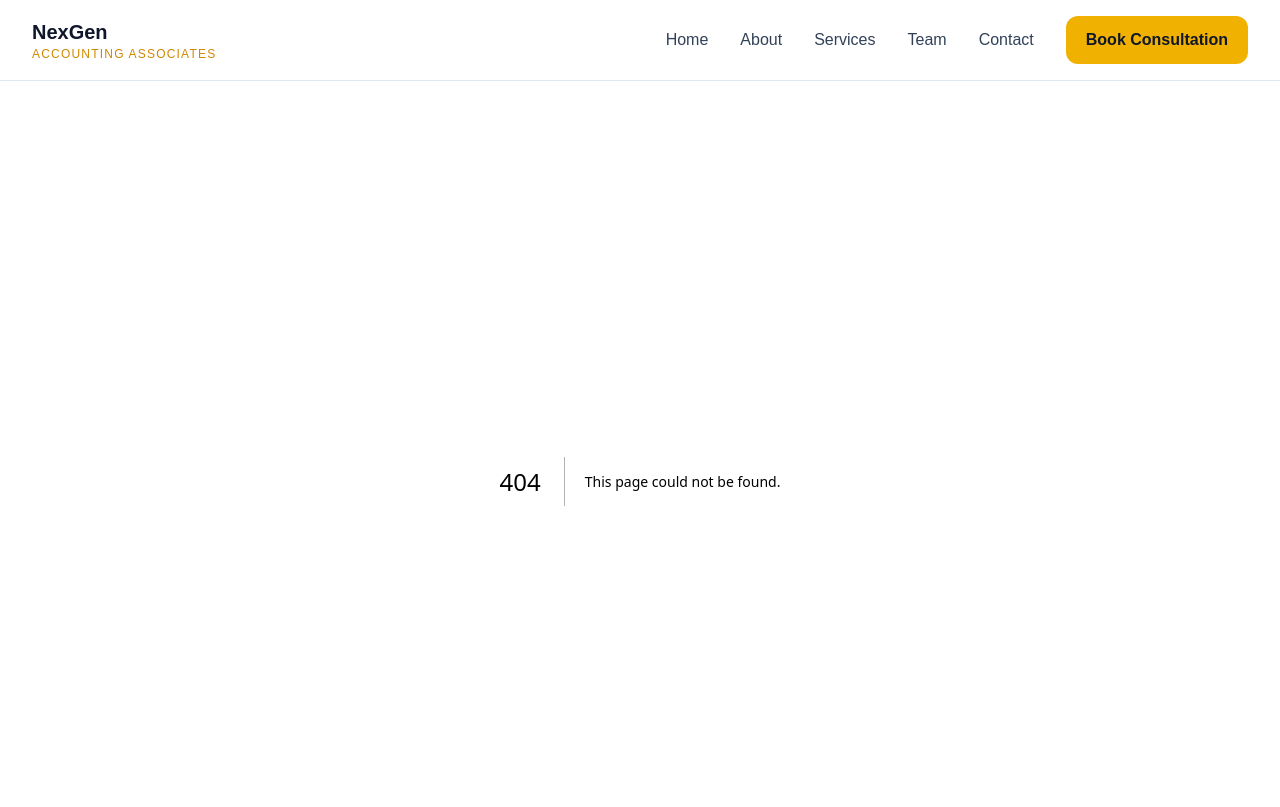
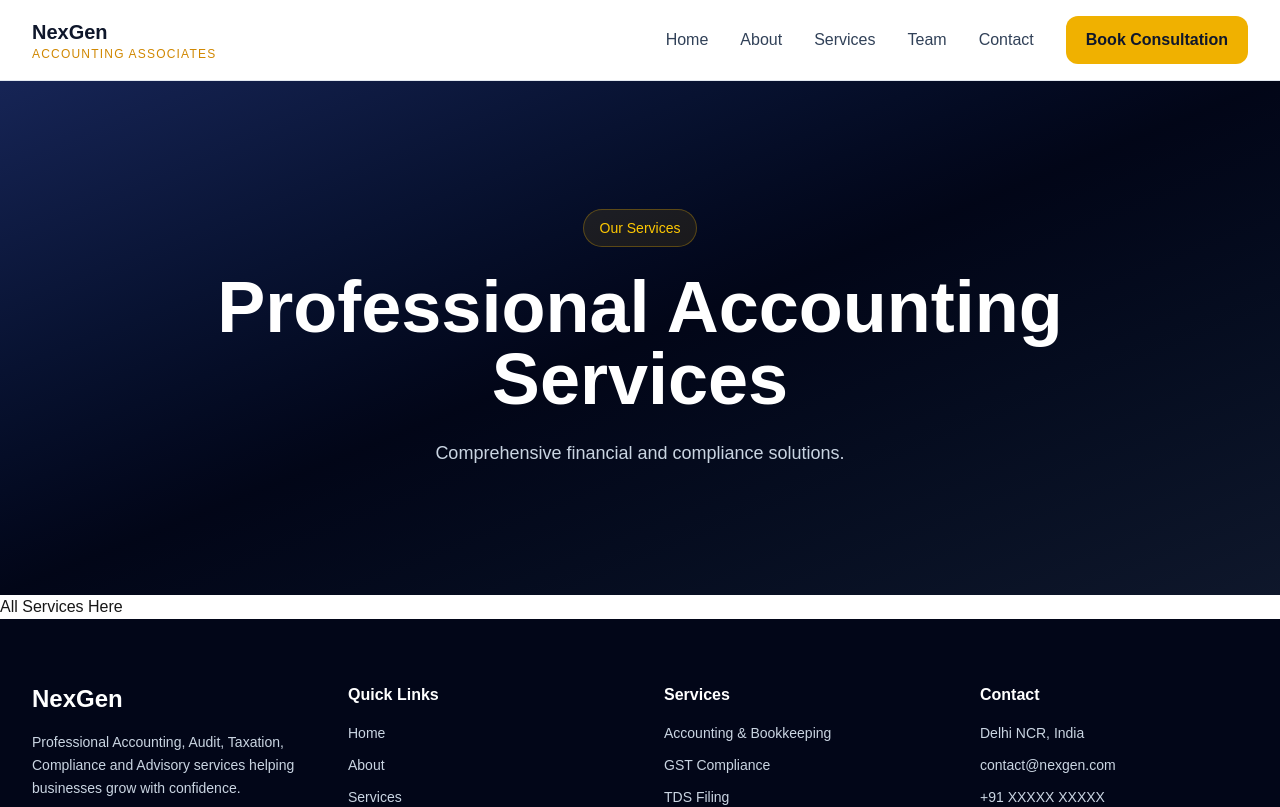
Before and after one commit to manavpal-dev/NexGen, a Next.js app: page /services in a window 1280 px wide. Before the commit this address had no page. Shown: the top 807 px of the page. Built offline with nearby package versions, Linux system fonts and the light colour scheme.

Commit message:
feat: add ContactCTA, PageHero, and ServiceGrid components; create about, contact, and services pages

```diff
--- a/src/app/page.tsx
+++ b/src/app/page.tsx
@@ -1,4 +1,11 @@
+export const metadata = {
+  title: "NexGen Accounting Associates",
+  description:
+    "Professional accounting, taxation, audit, compliance and advisory services for businesses across India.",
+};
+
 import About from "@/components/home/About";
+import ContactCTA from "@/components/home/ContactCTA";
 import Hero from "@/components/home/Hero";
 import Services from "@/components/home/Services";
 import Team from "@/components/home/Team";
@@ -12,6 +19,7 @@ export default function Home() {
       <Services />
       <WhyChooseUs />
       <Team />
+      <ContactCTA />
     </main>
   );
 }
--- /dev/null
+++ b/src/app/services/page.tsx
@@ -0,0 +1,16 @@
+import PageHero from "@/components/shared/PageHero";
+import ServiceGrid from "@/components/services/ServiceGrid";
+
+export default function ServicesPage() {
+  return (
+    <>
+      <PageHero
+        badge="Our Services"
+        title="Professional Accounting Services"
+        description="Comprehensive financial and compliance solutions."
+      />
+
+      <ServiceGrid />
+    </>
+  );
+}
--- /dev/null
+++ b/src/components/home/ContactCTA.tsx
@@ -0,0 +1,37 @@
+import { ArrowRight } from "lucide-react";
+
+export default function ContactCTA() {
+  return (
+    <section className="bg-gradient-to-r from-blue-950 to-slate-950 py-24">
+      <div className="mx-auto max-w-5xl px-6 text-center">
+        <span className="rounded-full border border-yellow-500/30 bg-yellow-500/10 px-4 py-2 text-sm font-medium text-yellow-400">
+          Let's Work Together
+        </span>
+
+        <h2 className="mt-6 text-4xl font-bold text-white md:text-5xl">
+          Ready to Simplify Your
+          <span className="block text-yellow-400">
+            Accounting & Compliance?
+          </span>
+        </h2>
+
+        <p className="mx-auto mt-6 max-w-2xl text-lg text-slate-300">
+          From bookkeeping and GST compliance to audit support and taxation
+          services, we're here to help your business stay compliant and grow
+          confidently.
+        </p>
+
+        <div className="mt-10 flex flex-wrap justify-center gap-4">
+          <button className="flex items-center gap-2 rounded-xl bg-yellow-500 px-6 py-4 font-semibold text-slate-900 transition hover:scale-105">
+            Book Consultation
+            <ArrowRight size={18} />
+          </button>
+
+          <button className="rounded-xl border border-slate-700 px-6 py-4 font-semibold text-white hover:border-yellow-500">
+            Contact Us
+          </button>
+        </div>
+      </div>
+    </section>
+  );
+}
--- /dev/null
+++ b/src/components/services/ServiceGrid.tsx
@@ -0,0 +1,3 @@
+export default function ServiceGrid() {
+  return <div>All Services Here</div>;
+}
--- /dev/null
+++ b/src/components/shared/PageHero.tsx
@@ -0,0 +1,31 @@
+type PageHeroProps = {
+  badge: string;
+  title: string;
+  description: string;
+};
+
+export default function PageHero({
+  badge,
+  title,
+  description,
+}: PageHeroProps) {
+  return (
+    <section className="relative overflow-hidden bg-slate-950 py-32">
+      <div className="absolute inset-0 bg-gradient-to-br from-blue-950 via-slate-950 to-slate-900" />
+
+      <div className="relative mx-auto max-w-5xl px-6 text-center">
+        <span className="inline-block rounded-full border border-yellow-500/30 bg-yellow-500/10 px-4 py-2 text-sm text-yellow-400">
+          {badge}
+        </span>
+
+        <h1 className="mt-6 text-5xl font-bold text-white md:text-7xl">
+          {title}
+        </h1>
+
+        <p className="mx-auto mt-6 max-w-3xl text-lg text-slate-300">
+          {description}
+        </p>
+      </div>
+    </section>
+  );
+}
```
Also changed, not shown: src/app/about/page.tsx (added), src/app/contact/page.tsx (added), src/components/team/page.tsx (added).
